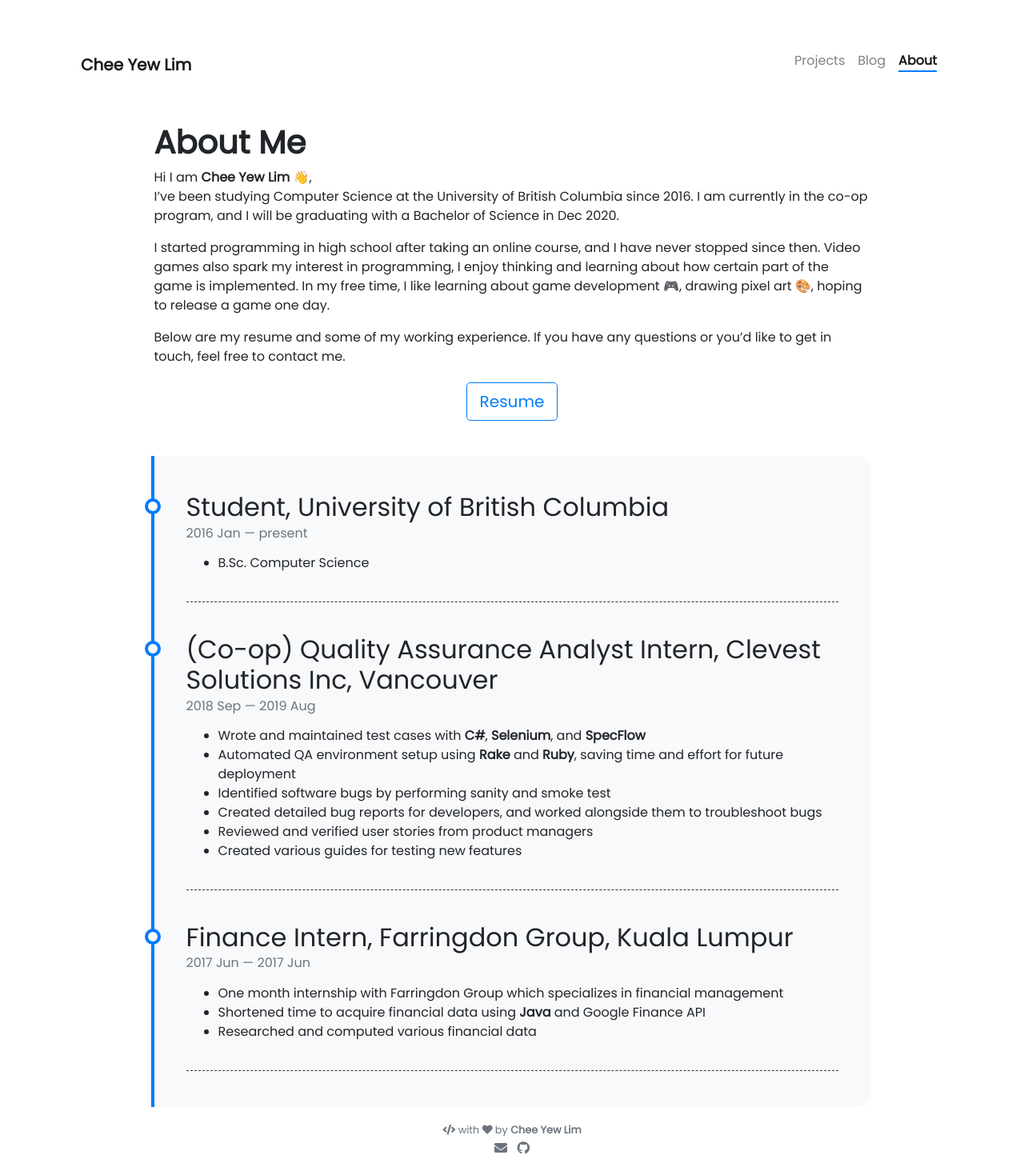
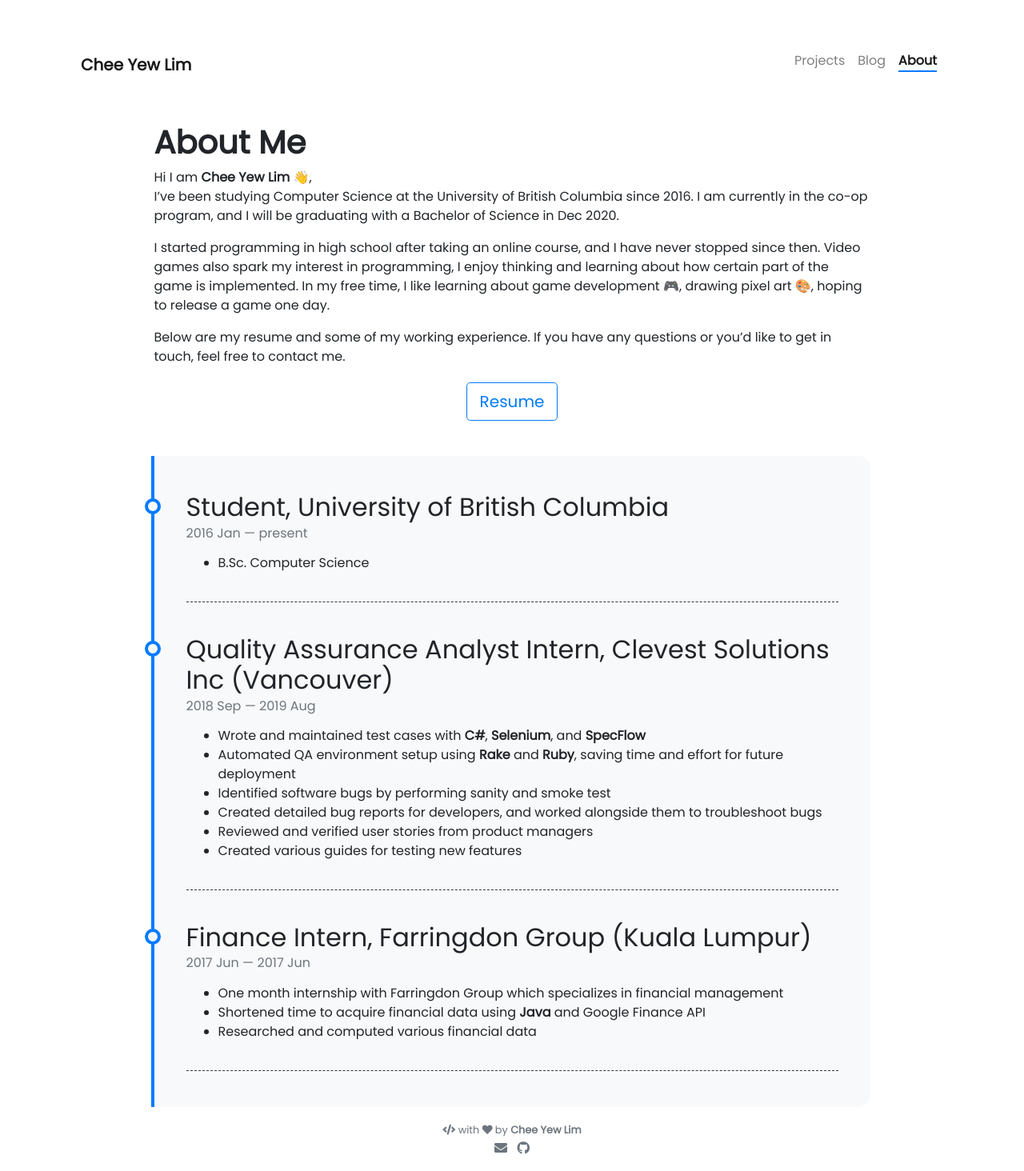
Before and after one commit to knox153/Personal-site, a Jekyll site: the page built from pages/about.md, in a window 1280 px wide. Shown: the whole page at 80% size. Built offline with Jekyll 4.4.1, drawn with Linux system fonts in a browser that asks for light colours; nearby versions of some CDN libraries; emoji names are drawn with the system emoji font.

Commit message:
Update timeline & navbar
navbar is updated to exclude some files, based on Change Documentation Structure

```diff
--- a/_data/timeline.yml
+++ b/_data/timeline.yml
@@ -5,7 +5,7 @@
                   <li> B.Sc. Computer Science </li>
                 </ul>"
 
-- title: (Co-op) Quality Assurance Analyst Intern, Clevest Solutions Inc, Vancouver
+- title: Quality Assurance Analyst Intern, Clevest Solutions Inc (Vancouver)
   from: 2018 Sep
   to: 2019 Aug
   description: "<ul>
@@ -19,7 +19,7 @@
                   <li> Created various guides for testing new features </li>
                 </ul>"
 
-- title: Finance Intern, Farringdon Group, Kuala Lumpur
+- title: Finance Intern, Farringdon Group (Kuala Lumpur)
   from: 2017 Jun
   to: 2017 Jun
   description: "<ul>
--- a/_includes/navbar.html
+++ b/_includes/navbar.html
@@ -21,6 +21,12 @@
           {%- if html_page.path == exclude_path -%}
             {%- assign exclude = true -%}
             {%- break -%}
+          {%- elsif exclude_path contains '**' -%}
+            {%- assign match = exclude_path | remove: '**' -%}
+            {%- if html_page.path contains match -%}
+              {%- assign exclude = true -%}
+              {%- break -%}
+            {%- endif -%}
           {%- else if exclude_path contains ':num' -%}
             {%- assign temp = html_page.path -%}
             {%- assign parts = exclude_path | split: ':num' -%}
```
